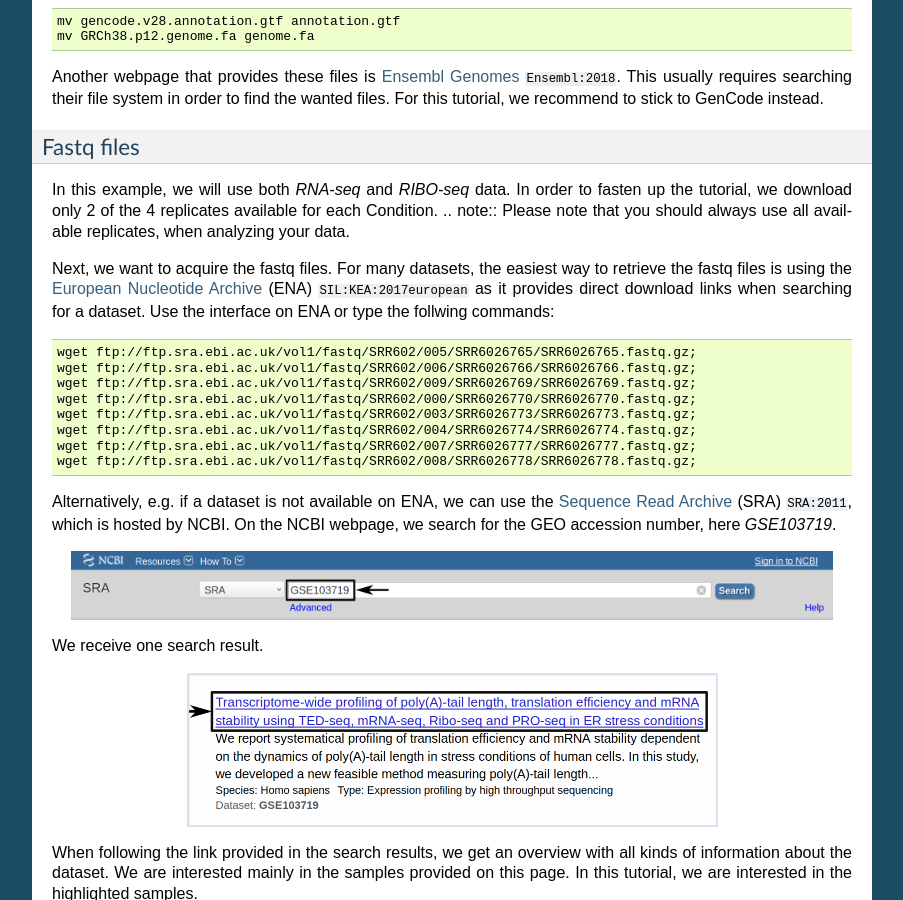
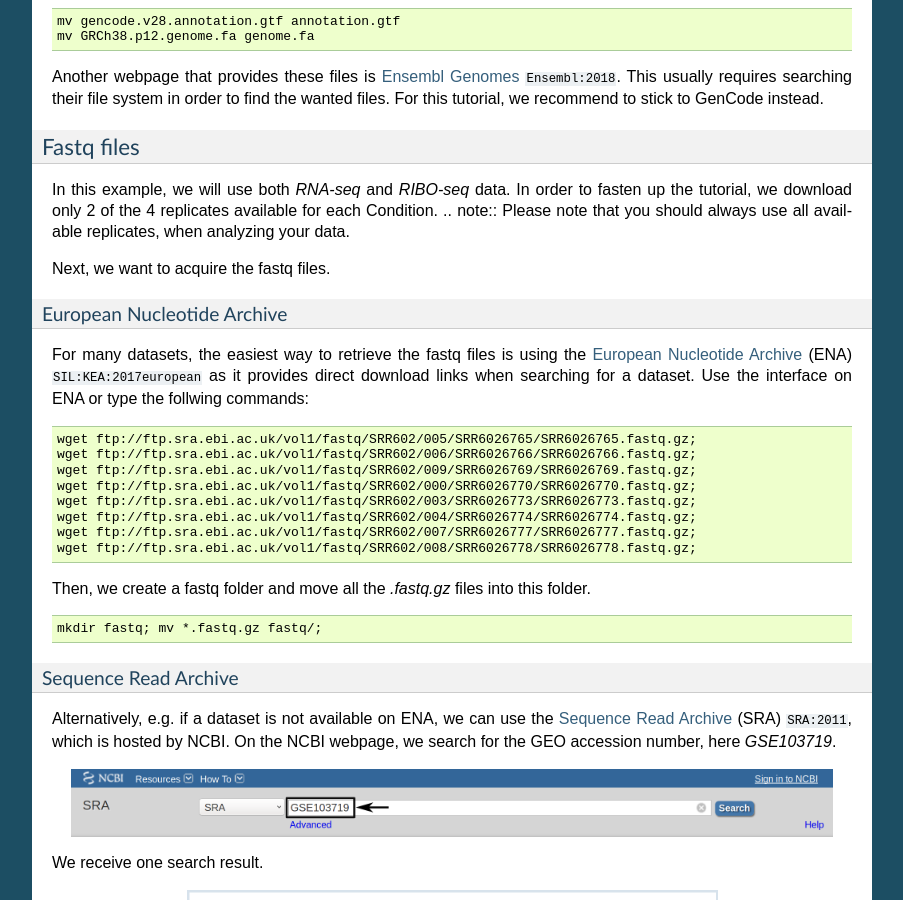
Before and after one commit to RickGelhausen/uORF-Tools_ReadTheDocs, a Sphinx documentation site: the page built from docs/source/extended-workflow.rst, in a window 1280 px wide and 900 px high, scrolled down 1414 px. Shown: the whole window, without its empty margins (198-1101 px from the left). Built offline with Sphinx 7.4.7, drawn with Linux system fonts in a browser that asks for light colours; cross-references to code outside the pages are shown as plain code; some of the changed text lies outside the part shown.

Commit message:
new headings

```diff
--- a/docs/source/extended-workflow.rst
+++ b/docs/source/extended-workflow.rst
@@ -70,7 +70,12 @@ Fastq files
 In this example, we will use both *RNA-seq* and *RIBO-seq* data. In order to fasten up the tutorial, we download only 2 of the 4 replicates available for each Condition.
 .. note:: Please note that you should always use all available replicates, when analyzing your data.
 
-Next, we want to acquire the fastq files. For many datasets, the easiest way to retrieve the fastq files is using the `European Nucleotide Archive <https://www.ebi.ac.uk/ena>`_ (ENA) :cite:`SIL:KEA:2017european` as it provides direct download links when searching for a dataset.
+Next, we want to acquire the fastq files.
+
+European Nucleotide Archive
+---------------------------
+
+For many datasets, the easiest way to retrieve the fastq files is using the `European Nucleotide Archive <https://www.ebi.ac.uk/ena>`_ (ENA) :cite:`SIL:KEA:2017european` as it provides direct download links when searching for a dataset.
 Use the interface on ENA or type the follwing commands:
 
 .. code-block:: bash
@@ -83,6 +88,15 @@ Use the interface on ENA or type the follwing commands:
     wget ftp://ftp.sra.ebi.ac.uk/vol1/fastq/SRR602/004/SRR6026774/SRR6026774.fastq.gz;
     wget ftp://ftp.sra.ebi.ac.uk/vol1/fastq/SRR602/007/SRR6026777/SRR6026777.fastq.gz;
     wget ftp://ftp.sra.ebi.ac.uk/vol1/fastq/SRR602/008/SRR6026778/SRR6026778.fastq.gz;
+
+Then, we create a fastq folder and move all the *.fastq.gz* files into this folder.
+
+.. code-block:: bash
+
+    mkdir fastq; mv *.fastq.gz fastq/;
+
+Sequence Read Archive
+---------------------
 
 Alternatively, e.g. if a dataset is not available on ENA, we can use the `Sequence Read Archive <https://www.ncbi.nlm.nih.gov/sra>`_ (SRA) :cite:`SRA:2011`, which is hosted by NCBI.
 On the NCBI webpage, we search for the GEO accession number, here *GSE103719*.
```
